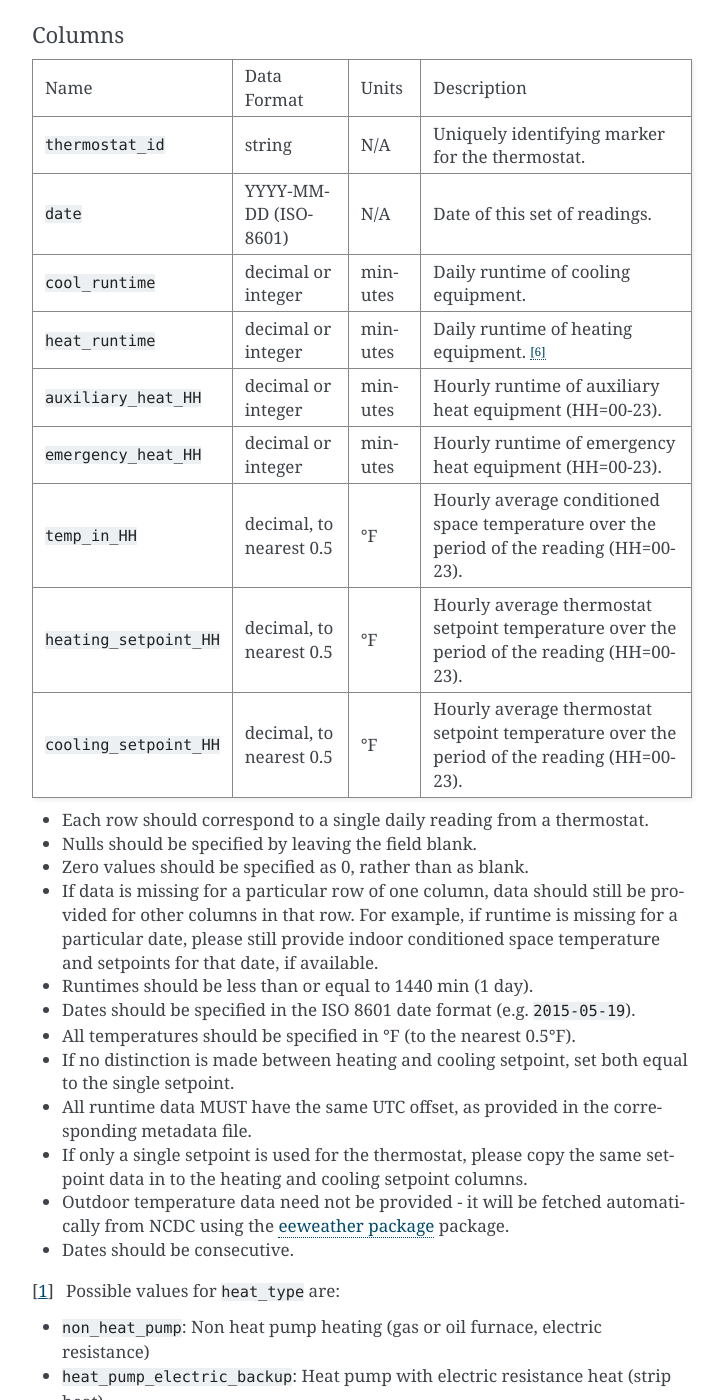
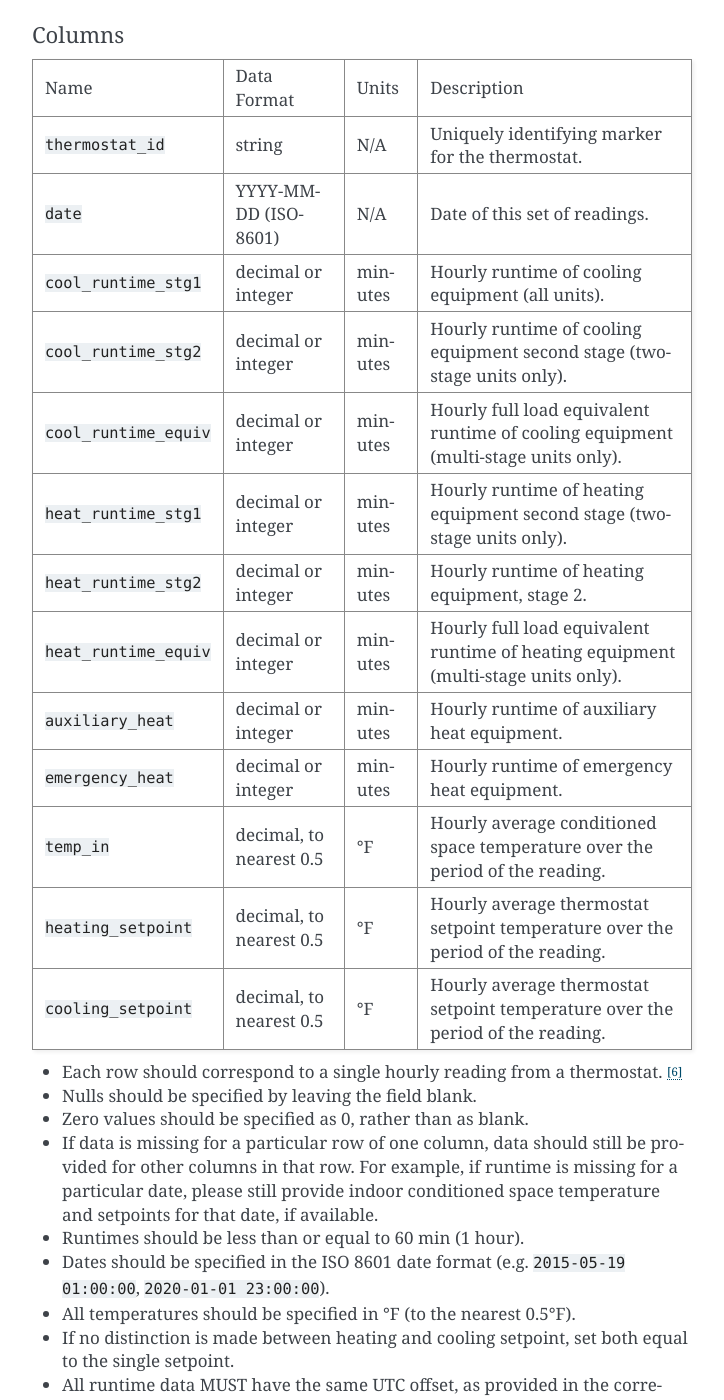
Before and after one commit to EPAENERGYSTAR/epathermostat, a Sphinx documentation site: the page built from docs/data_files.rst, in a window 1280 px wide and 1400 px high, scrolled down 1239 px. Shown: the whole window, without its empty margins (388-1112 px from the left). Built offline with Sphinx 7.4.7, drawn with Linux system fonts in a browser that asks for light colours; some of the changed text lies outside the part shown.

Commit message:
Updating documentation

```diff
--- a/docs/data_files.rst
+++ b/docs/data_files.rst
@@ -49,24 +49,28 @@ Name                         Data Format             Units    Description
 ---------------------------- ----------------------- ------- -----------
 :code:`thermostat_id`        string                  N/A     Uniquely identifying marker for the thermostat.
 :code:`date`                 YYYY-MM-DD (ISO-8601)   N/A     Date of this set of readings.
-:code:`cool_runtime`         decimal or integer      minutes Daily runtime of cooling equipment.
-:code:`heat_runtime`         decimal or integer      minutes Daily runtime of heating equipment. [#]_
-:code:`auxiliary_heat_HH`    decimal or integer      minutes Hourly runtime of auxiliary heat equipment (HH=00-23).
-:code:`emergency_heat_HH`    decimal or integer      minutes Hourly runtime of emergency heat equipment (HH=00-23).
-:code:`temp_in_HH`           decimal, to nearest 0.5 °F      Hourly average conditioned space temperature over the period of the reading (HH=00-23).
-:code:`heating_setpoint_HH`  decimal, to nearest 0.5 °F      Hourly average thermostat setpoint temperature over the period of the reading (HH=00-23).
-:code:`cooling_setpoint_HH`  decimal, to nearest 0.5 °F      Hourly average thermostat setpoint temperature over the period of the reading (HH=00-23).
+:code:`cool_runtime_stg1`    decimal or integer      minutes Hourly runtime of cooling equipment (all units).
+:code:`cool_runtime_stg2`    decimal or integer      minutes Hourly runtime of cooling equipment second stage (two-stage units only).
+:code:`cool_runtime_equiv`   decimal or integer      minutes Hourly full load equivalent runtime of cooling equipment (multi-stage units only).
+:code:`heat_runtime_stg1`    decimal or integer      minutes Hourly runtime of heating equipment second stage (two-stage units only).
+:code:`heat_runtime_stg2`    decimal or integer      minutes Hourly runtime of heating equipment, stage 2.
+:code:`heat_runtime_equiv`   decimal or integer      minutes Hourly full load equivalent runtime of heating equipment (multi-stage units only).
+:code:`auxiliary_heat`       decimal or integer      minutes Hourly runtime of auxiliary heat equipment.
+:code:`emergency_heat`       decimal or integer      minutes Hourly runtime of emergency heat equipment.
+:code:`temp_in`              decimal, to nearest 0.5 °F      Hourly average conditioned space temperature over the period of the reading.
+:code:`heating_setpoint`     decimal, to nearest 0.5 °F      Hourly average thermostat setpoint temperature over the period of the reading.
+:code:`cooling_setpoint`     decimal, to nearest 0.5 °F      Hourly average thermostat setpoint temperature over the period of the reading.
 ============================ ======================= ======= ===========
 
-- Each row should correspond to a single daily reading from a thermostat.
+- Each row should correspond to a single hourly reading from a thermostat. [#]_
 - Nulls should be specified by leaving the field blank.
 - Zero values should be specified as 0, rather than as blank.
 - If data is missing for a particular row of one column, data should still be
   provided for other columns in that row. For example, if runtime is missing
   for a particular date, please still provide indoor conditioned space
   temperature and setpoints for that date, if available.
-- Runtimes should be less than or equal to 1440 min (1 day).
-- Dates should be specified in the ISO 8601 date format (e.g. :code:`2015-05-19`).
+- Runtimes should be less than or equal to 60 min (1 hour).
+- Dates should be specified in the ISO 8601 date format (e.g. :code:`2015-05-19 01:00:00`, :code:`2020-01-01 23:00:00`).
 - All temperatures should be specified in °F (to the nearest 0.5°F).
 - If no distinction is made between heating and cooling setpoint, set both
   equal to the single setpoint.
@@ -76,7 +80,7 @@ Name                         Data Format             Units    Description
   setpoint data in to the heating and cooling setpoint columns.
 - Outdoor temperature data need not be provided - it will be fetched
   automatically from NCDC using the `eeweather package <http://eeweather.openee.io/en/latest/index.html>`_ package.
-- Dates should be consecutive.
+- Dates and times should be consecutive. (e.g.: :code:`2020-01-01 22:00:00` should be on the next line after :code:`2020-01-01 21:00:00`)
 
 .. [#] Possible values for :code:`heat_type` are:
 
@@ -112,10 +116,7 @@ Name                         Data Format             Units    Description
    computed. For more information on the mapping between ZIP / ZCTA codes and
    weather stations, please see `eeweather <http://eeweather.openee.io/en/latest/advanced.html#zcta-to-latitude-longitude-conversion>`_ and :ref:`thermostat.stations`.
 
-.. [#] Should not include runtime for auxiliary or emergency heat - this should
-   be provided separately in the columns `emergency_heat_HH` and
-   `auxiliary_heat_HH`.
-
+.. [#] Previous versions of this software had each row as one daily result. This version changes this to use hourly rows instead.
 
 .. _thermostat-output:
 
```
